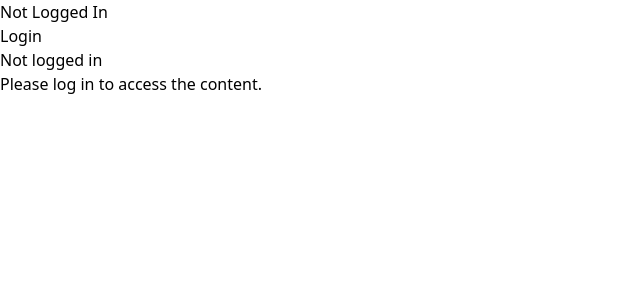
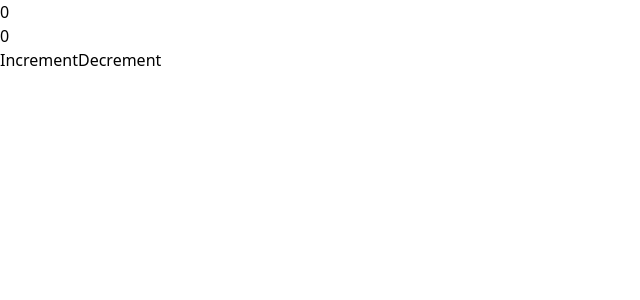
Before and after one commit to Anjasfedo/All-Hooks-ReactJS, a React (Vite) app: page / in a window 1280 px wide. Shown: the top 300 px of the page, without its empty margins (0-640 px from the left). Built offline with nearby package versions, Linux system fonts and the light colour scheme.

Commit message:
useRef vs useState

```diff
--- a/src/App.jsx
+++ b/src/App.jsx
@@ -19,10 +19,13 @@ import UseInsertionEffect from './components/hookEffect/useInsertionEffect'
 // Hook Context
 import UseContext from './components/hookContext/useContext'
 
+// Hook Ref
+import UseRef from './components/hookRef/UseRef'
+
 function App() {
   return (
     <>
-      <UseContext />
+      <UseRef />
     </>
   )
 }
--- /dev/null
+++ b/src/components/hookRef/UseRef.jsx
@@ -0,0 +1,35 @@
+import { useRef, useState } from "react";
+
+const UseRef = () => {
+  const [count, setCount] = useState(0);
+
+  const countRef = useRef(0);
+
+  const increment = () => {
+    setCount((count) => count + 1);
+
+    countRef.current++;
+
+    console.log(count);
+    console.log(countRef)
+  };
+
+  const decrement = () => {
+    // setCount((count) => count - 1);
+
+    countRef.current--;
+    console.log(count);
+    console.log(countRef)
+  };
+
+  return (
+    <div>
+      <h1>{count}</h1>
+      <h1>{countRef.current}</h1>
+      <button onClick={increment}>Increment</button>
+      <button onClick={decrement}>Decrement</button>
+    </div>
+  );
+};
+
+export default UseRef;
```
